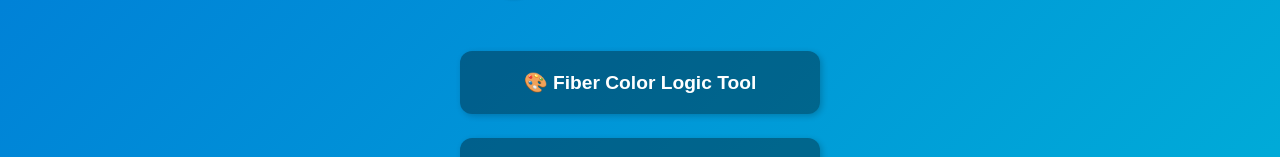
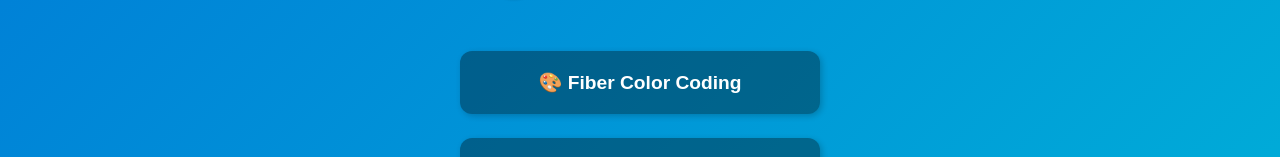
Before and after one commit to eejhaykyaw/fiber-tools-hub, a plain HTML site: page index.html in a window 1280 px wide. Shown: the part 344-501 px from the top of the page. Drawn offline with Linux system fonts and the light colour scheme.

Commit message:
Update index.html

```diff
--- a/index.html
+++ b/index.html
@@ -62,7 +62,7 @@
   <h1>📡 Fiber Tools Hub</h1>
 
   <!-- Fixed second link -->
-  <a href="https://eejhaykyaw.github.io/Radius-fiber-mapping/" class="btn">🎨 Fiber Color Logic Tool</a>
+  <a href="https://eejhaykyaw.github.io/Radius-fiber-mapping/" class="btn">🎨 Fiber Color Coding</a>
   <a href="https://eejhaykyaw.github.io/Fiber-Fault-Locator/" class="btn">🔎 Fiber Fault Locator</a>
 
   <footer>
```
